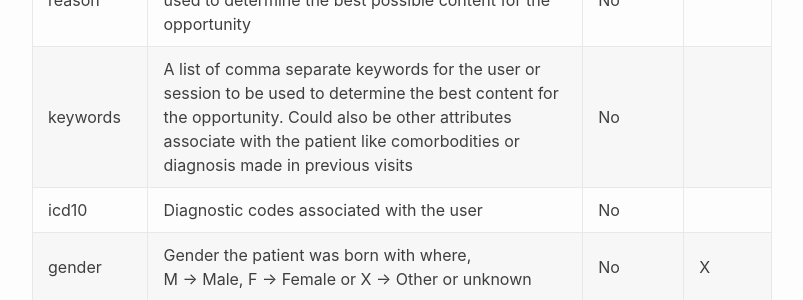
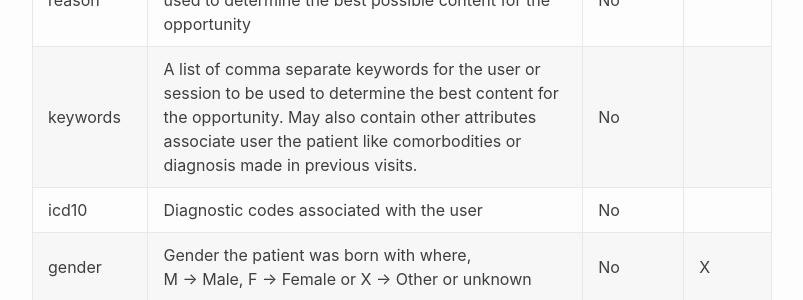
Before and after one commit to PopulusMedia/docs, a Jekyll site: the page docs/index.html, which Jekyll copies as it is, in a window 1280 px wide and 900 px high, scrolled down 1363 px. Shown: the part 201-501 px from the top of the window, without its empty margins (238-1041 px from the left). Built offline with Jekyll 4.4.1, drawn with Linux system fonts in a browser that asks for light colours.

Commit message:
SG: Minor edits on language on comorbodities and diagnosis codes

```diff
--- a/Gemfile
+++ b/Gemfile
@@ -7,12 +7,12 @@ source "https://rubygems.org"
 #
 # This will help ensure the proper Jekyll version is running.
 # Happy Jekylling!
-gem "jekyll", "~> 4.1.1"
+gem "jekyll", "= 4.1.1"
 # This is the default theme for new Jekyll sites. You may change this to anything you like.
 gem "minima", "~> 2.5"
 # If you want to use GitHub Pages, remove the "gem "jekyll"" above and
 # uncomment the line below. To upgrade, run `bundle update github-pages`.
-# gem "github-pages", group: :jekyll_plugins
+#gem "github-pages", group: :jekyll_plugins
 # If you have any plugins, put them here!
 group :jekyll_plugins do
   gem "jekyll-feed", "~> 0.12"
--- a/docs/feed.xml
+++ b/docs/feed.xml
@@ -1,4 +1,4 @@
-<?xml version="1.0" encoding="utf-8"?><feed xmlns="http://www.w3.org/2005/Atom" ><generator uri="https://jekyllrb.com/" version="4.1.1">Jekyll</generator><link href="/docs/feed.xml" rel="self" type="application/atom+xml" /><link href="/docs/" rel="alternate" type="text/html" /><updated>2022-06-29T11:32:44-04:00</updated><id>/docs/feed.xml</id><title type="html">Populus Media - Integration Guide</title><subtitle>Populus Media - Integration Guide for Telehealth Media Partners  </subtitle><entry><title type="html">Welcome to Jekyll!</title><link href="/docs/jekyll/update/2020/10/14/welcome-to-jekyll.html" rel="alternate" type="text/html" title="Welcome to Jekyll!" /><published>2020-10-14T13:33:46-04:00</published><updated>2020-10-14T13:33:46-04:00</updated><id>/docs/jekyll/update/2020/10/14/welcome-to-jekyll</id><content type="html" xml:base="/docs/jekyll/update/2020/10/14/welcome-to-jekyll.html"><![CDATA[<p>You’ll find this post in your <code class="language-plaintext highlighter-rouge">_posts</code> directory. Go ahead and edit it and re-build the site to see your changes. You can rebuild the site in many different ways, but the most common way is to run <code class="language-plaintext highlighter-rouge">jekyll serve</code>, which launches a web server and auto-regenerates your site when a file is updated.</p>
+<?xml version="1.0" encoding="utf-8"?><feed xmlns="http://www.w3.org/2005/Atom" ><generator uri="https://jekyllrb.com/" version="4.1.1">Jekyll</generator><link href="/docs/feed.xml" rel="self" type="application/atom+xml" /><link href="/docs/" rel="alternate" type="text/html" /><updated>2022-06-29T12:11:57-04:00</updated><id>/docs/feed.xml</id><title type="html">Populus Media - Integration Guide</title><subtitle>Populus Media - Integration Guide for Telehealth Media Partners  </subtitle><entry><title type="html">Welcome to Jekyll!</title><link href="/docs/jekyll/update/2020/10/14/welcome-to-jekyll.html" rel="alternate" type="text/html" title="Welcome to Jekyll!" /><published>2020-10-14T13:33:46-04:00</published><updated>2020-10-14T13:33:46-04:00</updated><id>/docs/jekyll/update/2020/10/14/welcome-to-jekyll</id><content type="html" xml:base="/docs/jekyll/update/2020/10/14/welcome-to-jekyll.html"><![CDATA[<p>You’ll find this post in your <code class="language-plaintext highlighter-rouge">_posts</code> directory. Go ahead and edit it and re-build the site to see your changes. You can rebuild the site in many different ways, but the most common way is to run <code class="language-plaintext highlighter-rouge">jekyll serve</code>, which launches a web server and auto-regenerates your site when a file is updated.</p>
 
 <p>Jekyll requires blog post files to be named according to the following format:</p>
 
--- a/docs/index.html
+++ b/docs/index.html
@@ -134,7 +134,7 @@
     </tr>
     <tr>
       <td>keywords</td>
-      <td>A list of comma separate keywords for the user or session to be used to determine the best content for the opportunity. Could also be other attributes associate with the patient like comorbodities or diagnosis made in previous visits</td>
+      <td>A list of comma separate keywords for the user or session to be used to determine the best content for the opportunity. May also contain other attributes associate user the patient like comorbodities or diagnosis made in previous visits.</td>
       <td>No</td>
       <td> </td>
     </tr>
--- a/index.markdown
+++ b/index.markdown
@@ -28,7 +28,7 @@ To see how attributes can be passed, please check out the sections on [HTML](htm
 | visit-stage | The stage of the journey the user is in within the telemedicine visit. Possible values are ***pre*** which represents the user in the intake process, ***during*** which represents the waiting room or a chat window or ***post***  which is any time after the consult has completed | No | during
 | inventory-class | A value indicating what kind of content are acceptable for the opportunity. Possible values are ***video***, ***display*** or ***any*** | No | any
 | reason | A user entered reason for the visit, this would be used to determine the best possible content for the opportunity | No | |
-| keywords | A list of comma separate keywords for the user or session to be used to determine the best content for the opportunity. Could also be other attributes associate with the patient like comorbodities or diagnosis made in previous visits| No | |
+| keywords | A list of comma separate keywords for the user or session to be used to determine the best content for the opportunity. May also contain other attributes associate user the patient like comorbodities or diagnosis made in previous visits. | No | |
 | icd10 | Diagnostic codes associated with the user | No | |
 | gender | Gender the patient was born with where,<br/> M &rarr; Male, F &rarr; Female or X &rarr; Other or unknown | No | X |
 | ageRange | User age range with the following bands:<br/>&emsp; 2 &rarr; 18-24<br/>&emsp; 3 &rarr; 25-34<br/>&emsp; 4 &rarr; 35-44<br/>&emsp; 5 &rarr; 45-54<br/>&emsp; 6 &rarr; 55-64 <br/>&emsp; 7 &rarr; 65+<br/>&emsp; 0 &rarr; unknown| No | 0 |
```
Also changed, not shown: Gemfile.lock.
